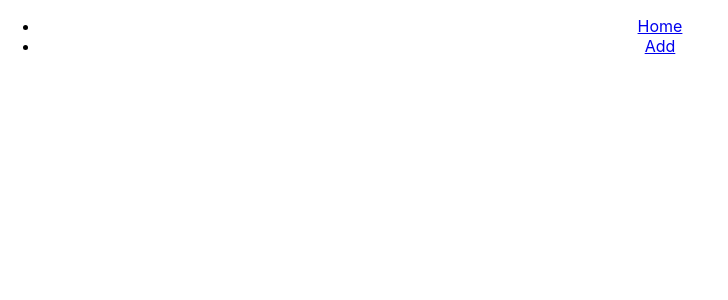
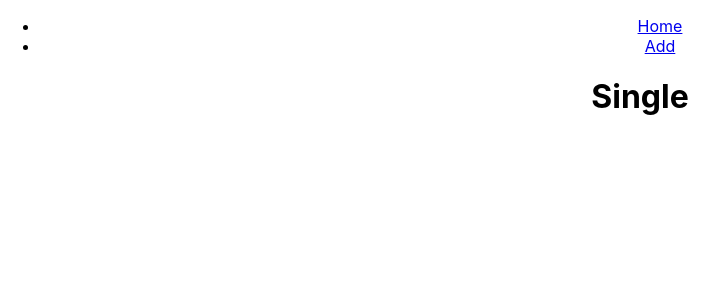
Before and after one commit to VladaManic/react-repeat, a React (Create React App) app: page /single/1 in a window 1280 px wide. Before the commit this address had no page. Shown: the top 300 px of the page, without its empty margins (0-728 px from the left). Built offline with nearby package versions, Linux system fonts and the light colour scheme.

Commit message:
single page added

```diff
--- a/src/App.js
+++ b/src/App.js
@@ -4,14 +4,16 @@ import './App.css';
 import Header from './components/Header'
 import Home from './pages/Home'
 import Add from './pages/Add'
+import Single from './pages/Single'
 
 function App() {
   return (
     <div className="App">
       <Header />
       <Routes>
-        <Route path="/" exact element={<Home />} />
+        <Route path="/" element={<Home />} />
         <Route path="/add" element={<Add />} />
+        <Route path="/single/:id" element={<Single />} />
       </Routes>
     </div>
   );
--- a/src/components/BtnReadMore.js
+++ b/src/components/BtnReadMore.js
@@ -2,9 +2,11 @@ import { Link } from 'react-router-dom'
 
 const BtnReadMore = (props) => {
 	return (
-		<Link to={`/single/${props.id}`}>
-			<button>Read More</button>
-		</Link>
+		<>
+			<Link to={`/single/${props.id}`}>
+				<button>Read More</button>
+			</Link>
+		</>
 	)
 }
 
--- a/src/pages/Add.js
+++ b/src/pages/Add.js
@@ -16,10 +16,10 @@ const Add = () => {
 		<div className='add'>
 			<h1>Add</h1>
 			<form onSubmit={submit}>
-				<label for="title">Title</label>
+				<label htmlFor="title">Title</label>
 				<input type="text" id="title" value={title} onChange={(e) => setTitle(e.target.value)} />
 				<br/>
-				<label for="textarea">Text</label>
+				<label htmlFor="textarea">Text</label>
 				<textarea id="textarea" value={text} onChange={(e) => setText(e.target.value)}></textarea>
 				<br/>
 				<input type="submit" value="Send" />
--- /dev/null
+++ b/src/pages/Single.js
@@ -0,0 +1,9 @@
+const Single = () => {
+	return (
+		<div className='single'>
+			<h1>Single</h1>
+		</div>
+	)
+}
+
+export default Single
```
